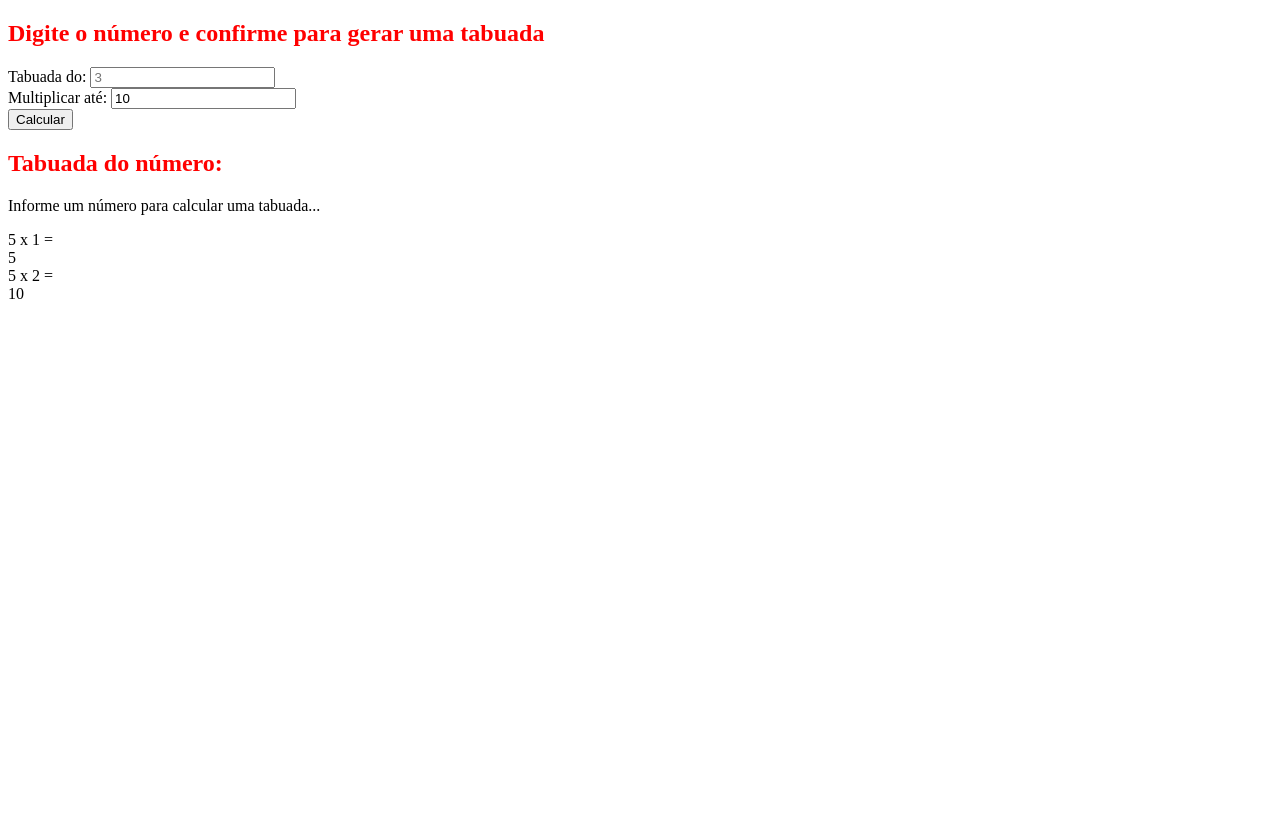
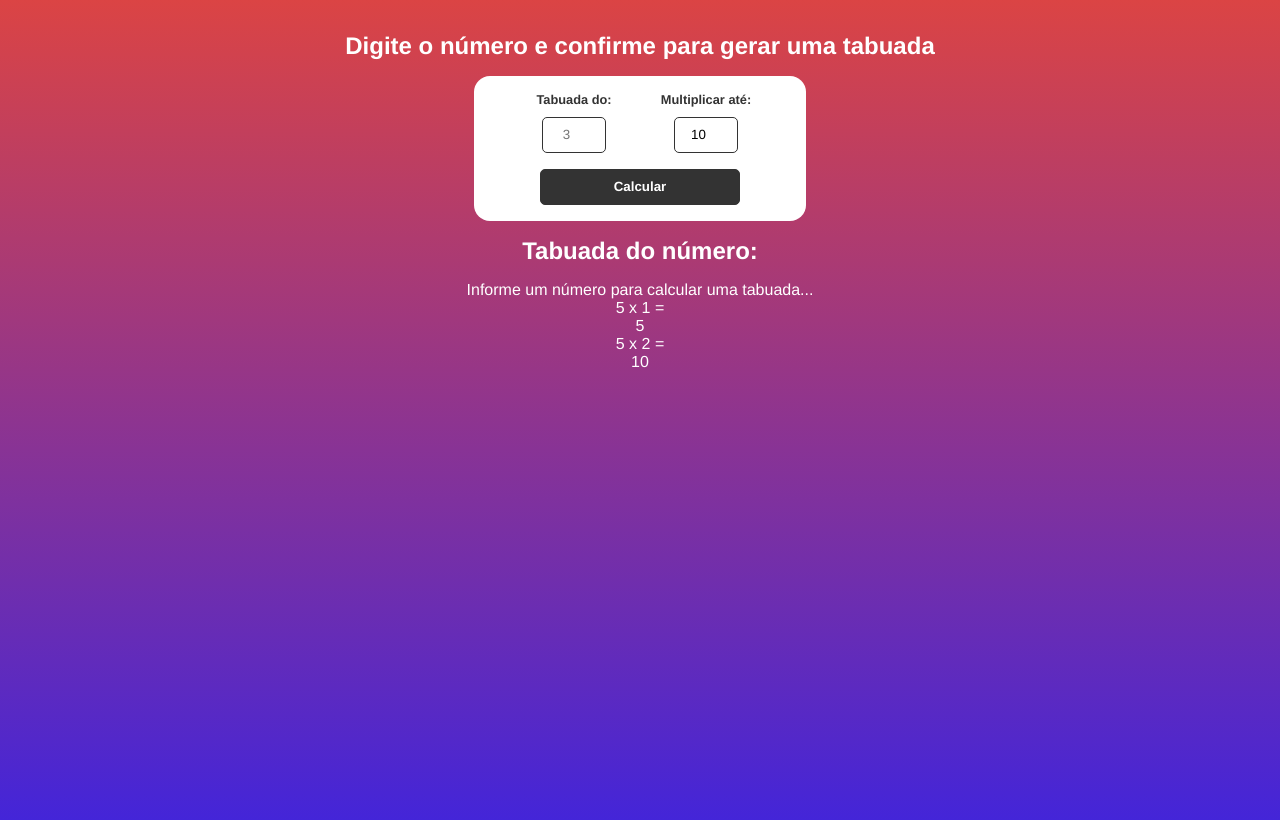
Before and after one commit to matheuscazon/projeto_tabuada, a plain HTML site: page index.html in a window 1280 px wide. Drawn offline with Linux system fonts and the light colour scheme.

Commit message:
Alteração de arquivo css

```diff
--- a/css/styles.css
+++ b/css/styles.css
@@ -1,3 +1,66 @@
+* {
+  margin: 0;
+  padding: 0;
+  font-family: Helvetica;
+}
+
+body {
+  text-align: center;
+  padding: 2rem;
+  min-height: 100vh;
+  background: linear-gradient(180deg, #db4444 0%, #3f24dd 98%);
+  color: #fff;
+}
+
 h2 {
-  color: red;
+  margin-bottom: 1rem;
 }
+
+#multiplication-form {
+  display: flex;
+  justify-content: center;
+  align-items: center;
+  flex-wrap: wrap;
+  max-width: 300px;
+  margin: 1rem auto;
+  padding: 1rem;
+  background-color: #fff;
+  border-radius: 1rem;
+  color: #333;
+}
+
+.form-control {
+  display: flex;
+  flex-direction: column;
+  align-items: center;
+  width: 100px;
+  margin: 0 1rem;
+}
+
+.form-control label {
+  margin-bottom: 0.6rem;
+  font-size: 0.8rem;
+  font-weight: bold;
+}
+
+.form-control input {
+  margin-bottom: 1rem;
+  flex: 1;
+  padding: 0.6rem 0.4rem;
+  border: 1px solid #333;
+  width: 50px;
+  border-radius: 5px;
+  text-align: center;
+}
+
+#multiplication-form input[type="submit"] {
+  max-height: 50px;
+  padding: 0.6rem 1.2rem;
+  width: 200px;
+  color: #fff;
+  background-color: #333;
+  border: 1px solid #333;
+  border-radius: 5px;
+  cursor: pointer;
+  font-weight: bold;
+}
```
